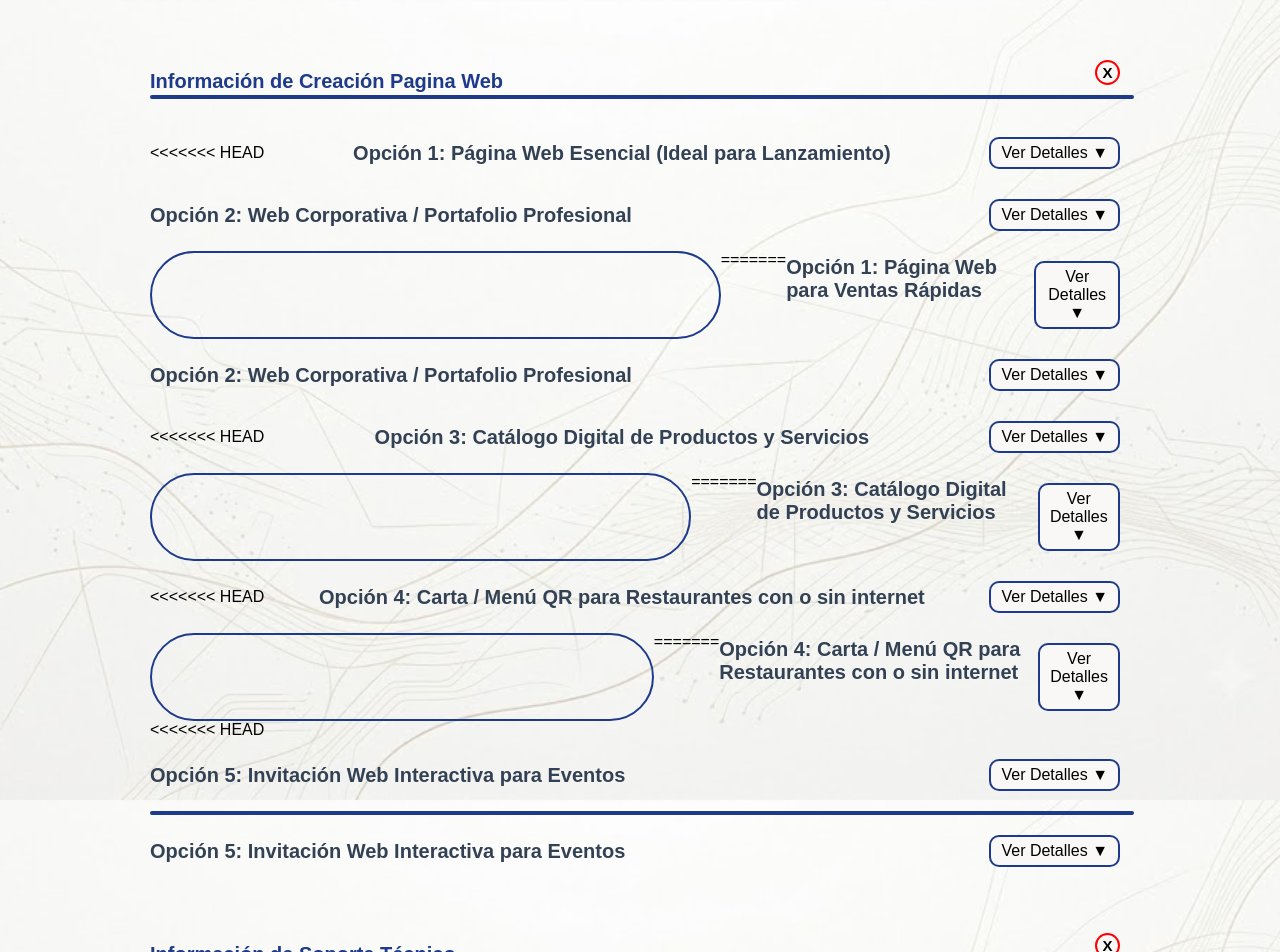
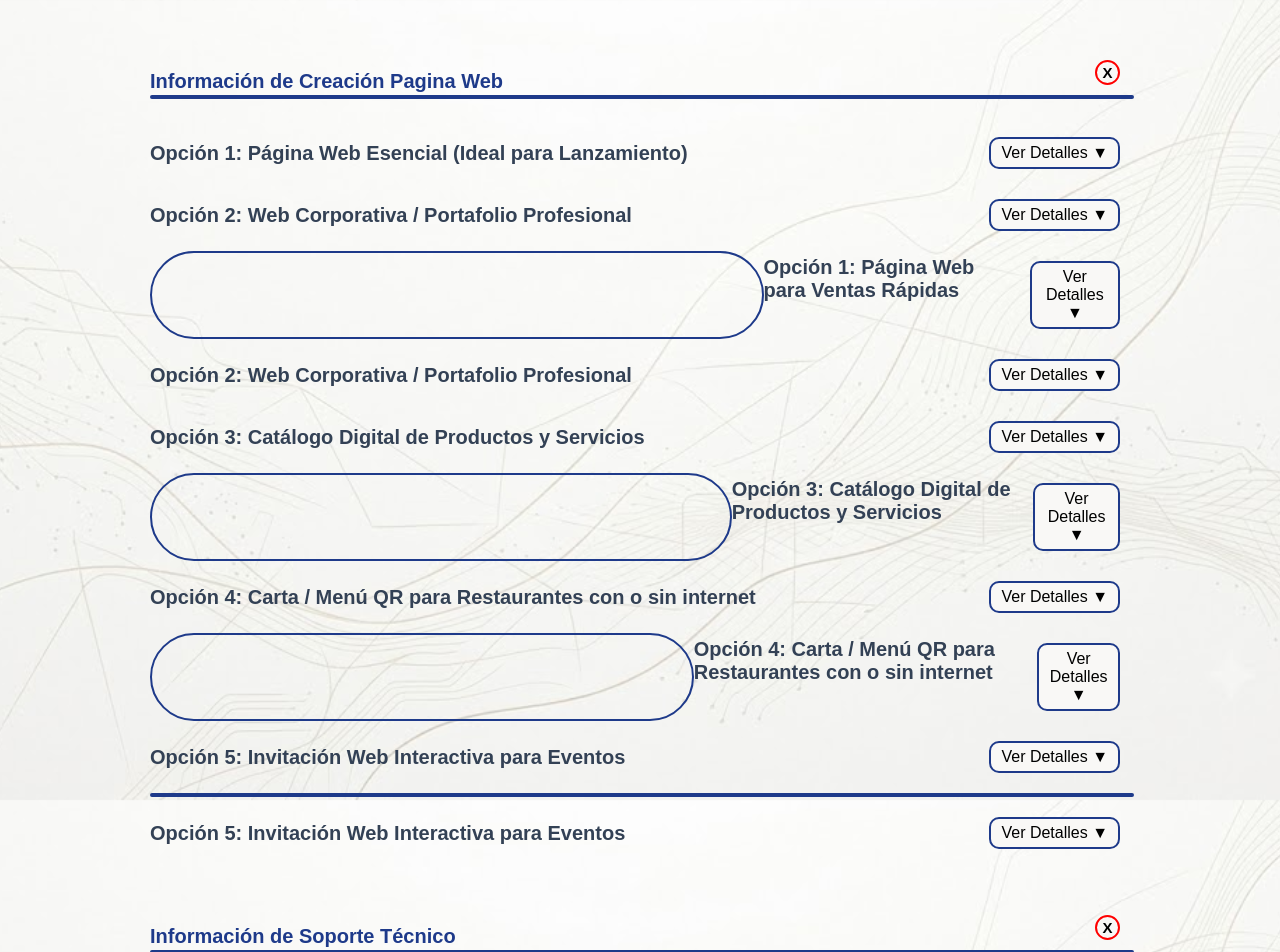
Before and after one commit to JuanP1neda/juanpineda-Web, an Angular app: page /informacion in a window 1280 px wide. Shown: the top 952 px of the page. Built offline with nearby package versions, Linux system fonts and the light colour scheme.

Commit message:
feat: Correccion de errores

```diff
--- a/src/app/vistas/informacion/informacion.html
+++ b/src/app/vistas/informacion/informacion.html
@@ -8,7 +8,6 @@
 
     <section>
         <div class="divBotonSubtitulo">
-<<<<<<< HEAD
             <h4>Opción 1: Página Web Esencial (Ideal para Lanzamiento)</h4> <button class="botonWeb" (click)="botonMostrarWeb1()">{{ mostrarWeb1 ? 'Ocultar Detalles ▲' : 'Ver Detalles ▼' }}</button>
         </div>
 
@@ -51,7 +50,6 @@
             <p><b>Servicio adicional opcional (+ $50.000 COP):</b> Si no sabes qué escribir o no tienes tiempo, redactamos y estructuramos todos los textos comerciales de tu página desde cero.</p>
         }
             <nav></nav>
-=======
             <h4>Opción 1: Página Web para Ventas Rápidas</h4> <button class="botonWeb" (click)="botonMostrarWeb1()">{{
                 mostrarWeb1 ? 'Ocultar Detalles ▲' : 'Ver Detalles ▼' }}</button>
         </div>
@@ -107,7 +105,6 @@
     </section>
     <section>
         <div class="divBotonSubtitulo">
-<<<<<<< HEAD
             <h4>Opción 3: Catálogo Digital de Productos y Servicios</h4><button class="botonWeb" (click)="botonMostrarWeb3()">{{ mostrarWeb3 ? 'Ocultar Detalles ▲' : 'Ver Detalles ▼' }}</button>
         </div>
 
@@ -126,7 +123,6 @@
                 <p><b>Inversión estimada:</b> Desde $200.000 COP</p>
             }
             <nav></nav>
-=======
             <h4>Opción 3: Catálogo Digital de Productos y Servicios</h4><button class="botonWeb"
                 (click)="botonMostrarWeb3()">{{ mostrarWeb3 ? 'Ocultar Detalles ▲' : 'Ver Detalles ▼' }}</button>
         </div>
@@ -153,7 +149,6 @@
     </section>
     <section>
         <div class="divBotonSubtitulo">
-<<<<<<< HEAD
             <h4>Opción 4: Carta / Menú QR para Restaurantes con o sin internet</h4><button class="botonWeb" (click)="botonMostrarWeb4()">{{ mostrarWeb4 ? 'Ocultar Detalles ▲' : 'Ver Detalles ▼' }}</button>
         </div>
 
@@ -171,7 +166,6 @@
             <p><b>Inversión estimada:</b> Desde $120.000 COP</p>
             }
             <nav></nav>
-=======
             <h4>Opción 4: Carta / Menú QR para Restaurantes con o sin internet</h4><button class="botonWeb"
                 (click)="botonMostrarWeb4()">{{ mostrarWeb4 ? 'Ocultar Detalles ▲' : 'Ver Detalles ▼' }}</button>
         </div>
@@ -194,8 +188,6 @@
 
     </section>
     <section>
-<<<<<<< HEAD
-
         <div class="divBotonSubtitulo">
             <h4>Opción 5: Invitación Web Interactiva para Eventos</h4><button class="botonWeb" (click)="botonMostrarWeb5()">{{ mostrarWeb5 ? 'Ocultar Detalles ▲' : 'Ver Detalles ▼' }}</button>
         </div>
```
